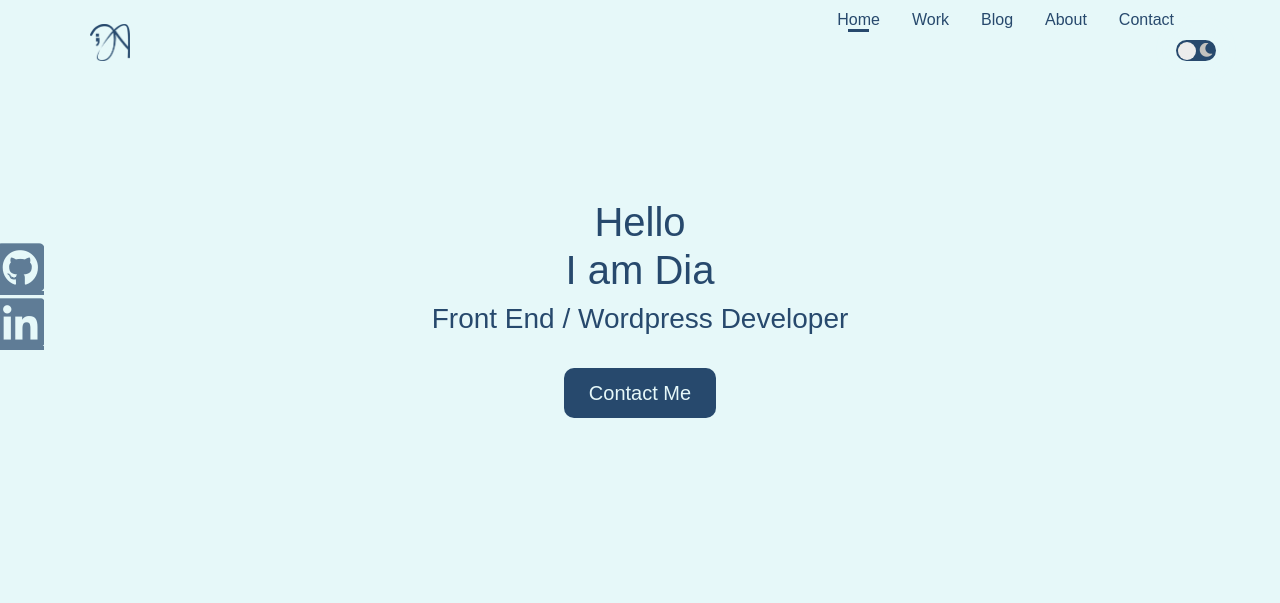
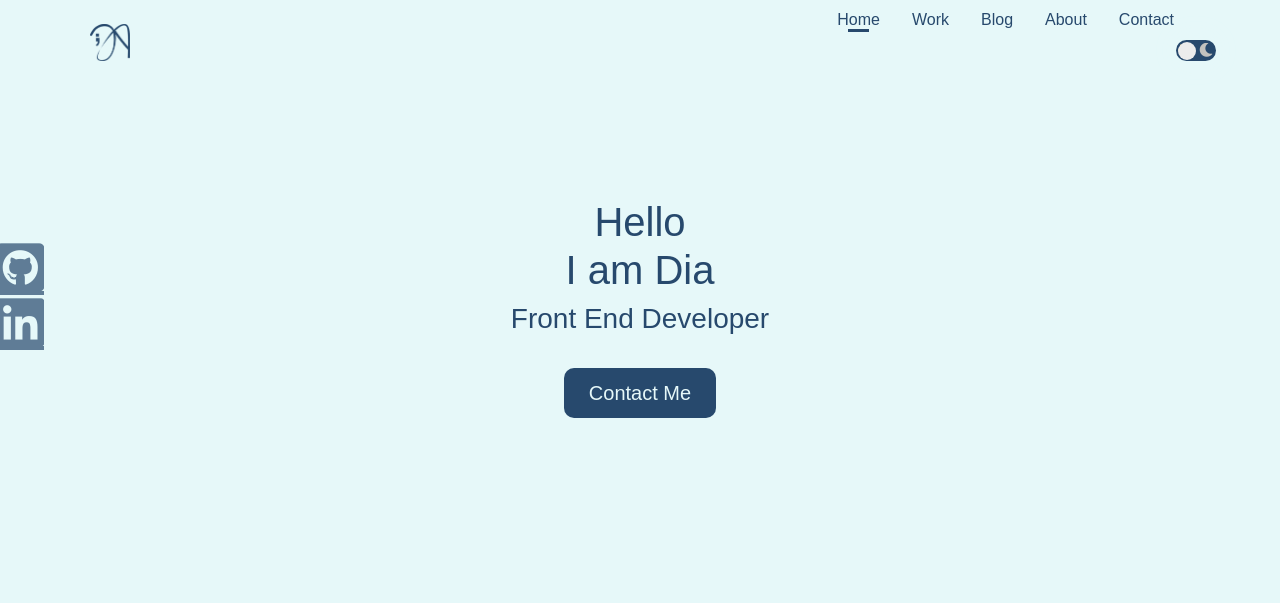
Before and after one commit to diaayu29/portfolio, a plain HTML site: page index.html in a window 1280 px wide. Shown: the top 603 px of the page. Drawn offline with nearby package versions, Linux system fonts and the light colour scheme; a web font is replaced by a local one.

Commit message:
change detail

```diff
--- a/index.html
+++ b/index.html
@@ -72,7 +72,7 @@
       <h1 id="coba">Hello <br>
         I am Dia</h1>
 
-        <h3>Front End / Wordpress Developer</h3>
+        <h3>Front End Developer</h3>
         <a type="button" class="button-contact btn-lg mt-4 contact" href="#Contact">Contact Me</a>
     </div>
     <!-- Akhir containers -->
```
